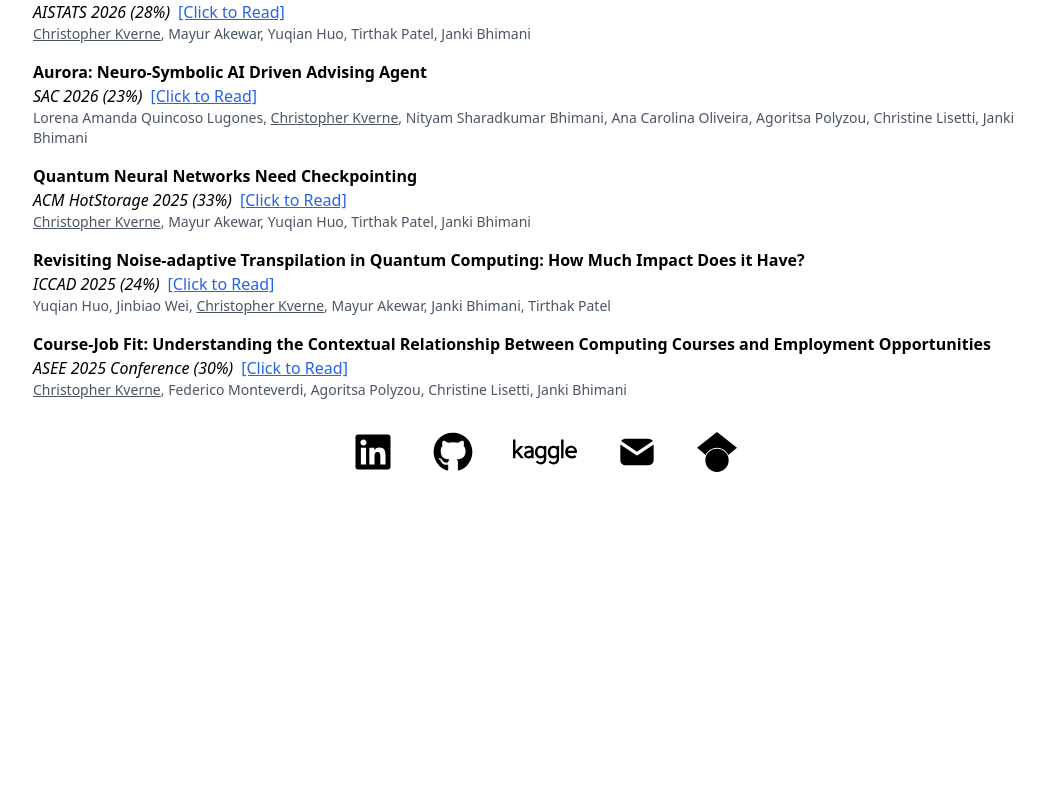
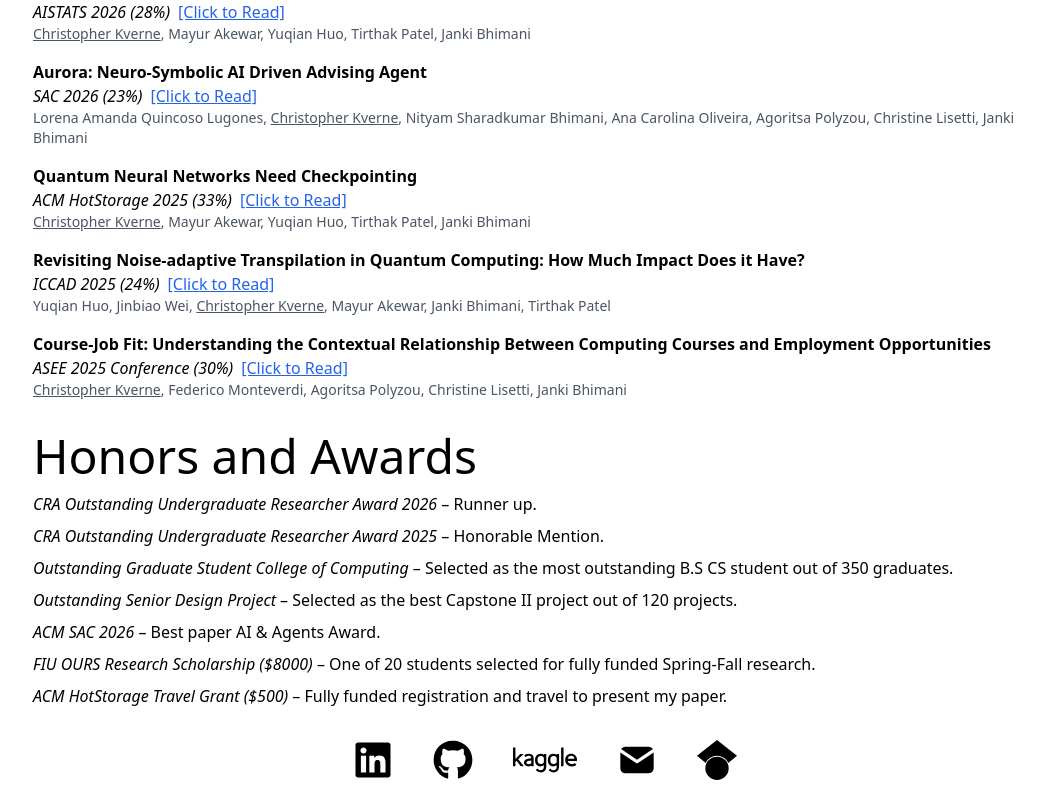
Before and after one commit to chriskverne/Portfolio-website, a Next.js app: page / in a window 1280 px wide. Shown: the part 1488-2280 px from the top of the page, without its empty margins (95-1139 px from the left). Before the commit the page ends 1972 px from the top, so only its background shows below. Built offline with nearby package versions, Linux system fonts and the light colour scheme.

Commit message:
Add Honors and Awards section
Co-Authored-By: Claude Opus 5.5 <noreply@anthropic.com>
Claude-Session: https://claude.ai/code/session_01ECPcEDjfzQ8MQXBBnXjpun

```diff
--- /dev/null
+++ b/app/components/Awards.js
@@ -0,0 +1,22 @@
+import React from 'react'
+import Title from './Title'
+import { awards } from '@/constants/constants'
+
+const Awards = () => {
+  return (
+    <div className='flex flex-col items-center'>
+      <div className='w-4/5'>
+        <Title title={"Honors and Awards"} />
+        <ul className='space-y-2 text-xs md:text-base'>
+          {awards.map((award, index) => (
+            <li key={index}>
+              <span className='italic'>{award.title}</span> &ndash; {award.description}
+            </li>
+          ))}
+        </ul>
+      </div>
+    </div>
+  )
+}
+
+export default Awards
--- a/app/page.js
+++ b/app/page.js
@@ -7,6 +7,7 @@ import Research from './components/Research';
 import ContactMe from './components/ContactMe';
 import Education from './components/Education';
 import Papers from './components/Papers'
+import Awards from './components/Awards'
 
 export default function Home() {
   return (
@@ -16,6 +17,7 @@ export default function Home() {
       <Education />
       <Experience />
       <Papers />
+      <Awards />
       <ContactMe />
     </main>
   );
--- a/constants/constants.js
+++ b/constants/constants.js
@@ -85,3 +85,14 @@ const qnn_freezing_pap = {
 }
 
 export const papers = [qnn_freezing_pap, llm_advisor_paper, qnn_cp_pap, quantum_transpilation, course_job_pap]
+
+// Honors and awards
+export const awards = [
+  { title: 'CRA Outstanding Undergraduate Researcher Award 2026', description: 'Runner up.' },
+  { title: 'CRA Outstanding Undergraduate Researcher Award 2025', description: 'Honorable Mention.' },
+  { title: 'Outstanding Graduate Student College of Computing', description: 'Selected as the most outstanding B.S CS student out of 350 graduates.' },
+  { title: 'Outstanding Senior Design Project', description: 'Selected as the best Capstone II project out of 120 projects.' },
+  { title: 'ACM SAC 2026', description: 'Best paper AI & Agents Award.' },
+  { title: 'FIU OURS Research Scholarship ($8000)', description: 'One of 20 students selected for fully funded Spring-Fall research.' },
+  { title: 'ACM HotStorage Travel Grant ($500)', description: 'Fully funded registration and travel to present my paper.' },
+]
```
